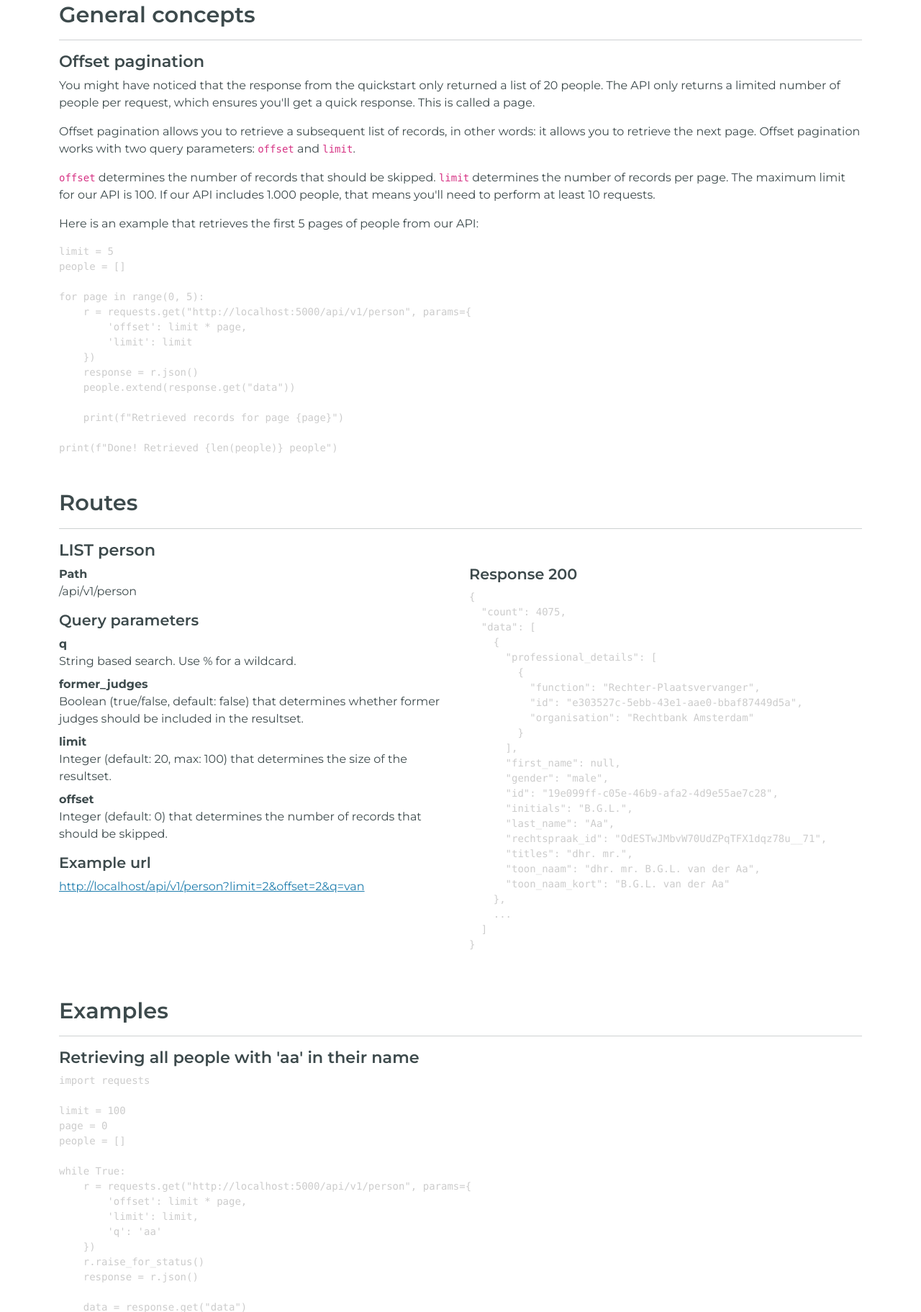
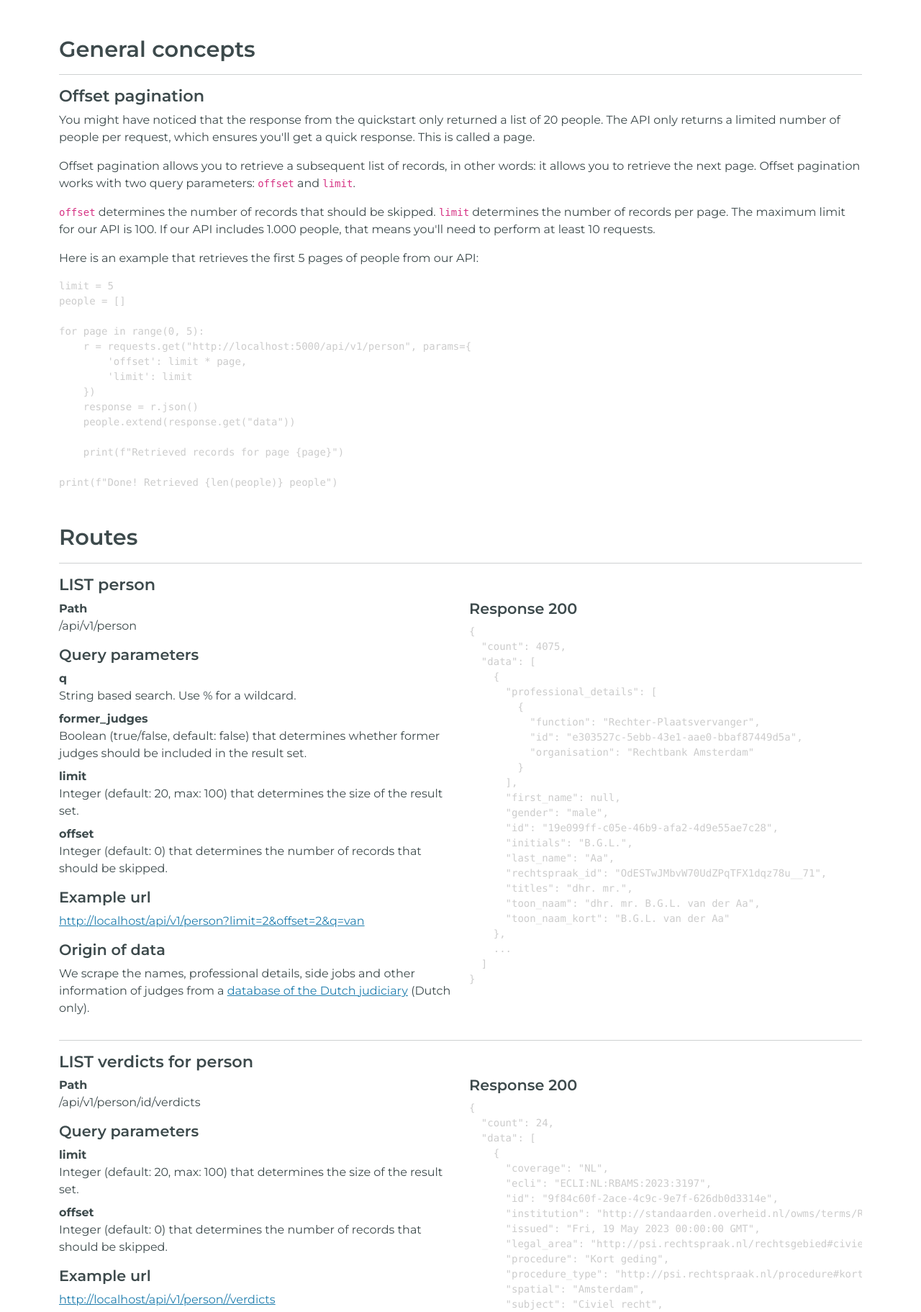
Before and after one commit to openstate/open-rechtspraak, a Flask app: page /api_docs in a window 1280 px wide. Shown: the part 1023-2846 px from the top of the page at 72% size. Run offline with Flask 3, Linux system fonts and the light colour scheme; style sheets or scripts are compiled from the project's sources.

Commit message:
Add documentation for endpoint

```diff
--- a/app/templates/docs/_routes.html
+++ b/app/templates/docs/_routes.html
@@ -17,17 +17,23 @@
           <dt>q</dt>
           <dd>String based search. Use % for a wildcard.</dd>
           <dt>former_judges</dt>
-          <dd>Boolean (true/false, default: false) that determines whether former judges should be included in the resultset.</dd>
+          <dd>Boolean (true/false, default: false) that determines whether former judges should be included in the
+            result set.
+          </dd>
           <dt>limit</dt>
-          <dd>Integer (default: 20, max: 100) that determines the size of the resultset.</dd>
+          <dd>Integer (default: 20, max: 100) that determines the size of the result set.</dd>
           <dt>offset</dt>
           <dd>Integer (default: 0) that determines the number of records that should be skipped.</dd>
         </dl>
 
         <h4>Example url</h4>
-        <a href="{{ url_for('api.person', limit=2, offset=2, q='van', _external=true) }}">
+        <p><a href="{{ url_for('api.person', limit=2, offset=2, q='van', _external=true) }}">
           {{ url_for('api.person', limit=2, offset=2, q='van', _external=true) }}
-        </a>
+        </a></p>
+
+        <h4>Origin of data</h4>
+        <p>We scrape the names, professional details, side jobs and other information of judges from a <a
+          href="https://namenlijst.rechtspraak.nl/">database of the Dutch judiciary</a> (Dutch only).</p>
       </div>
 
       <div class="col-lg-6">
@@ -61,5 +67,62 @@
     </div>
   </div>
 
+  <hr />
+  <div>
+    <h3>LIST verdicts for person</h3>
+    <div class="row">
+      <div class="col-lg-6">
+        <dl>
+          <dt>Path</dt>
+          <dd>{{ url_for('api.person_verdicts', id="id") }}</dd>
+        </dl>
+
+        <h4>Query parameters</h4>
+        <dl>
+          <dt>limit</dt>
+          <dd>Integer (default: 20, max: 100) that determines the size of the result set.</dd>
+          <dt>offset</dt>
+          <dd>Integer (default: 0) that determines the number of records that should be skipped.</dd>
+        </dl>
+
+        <h4>Example url</h4>
+        <p><a href="{{ url_for('api.person_verdicts', id=person.id, _external=true) }}">
+          {{ url_for('api.person_verdicts', id=person.id, _external=true) }}
+        </a></p>
+
+        <h4>Origin of data</h4>
+        <p>We scrape verdicts directly from the API of the Dutch judiciary. You can query a verdict through this URL: <a
+          href="https://data.rechtspraak.nl/uitspraken/content?id=ECLI:NL:RBAMS:2023:3197">https://data.rechtspraak.nl/uitspraken/content?id=ECLI:NL:RBAMS:2023:3197</a>.
+          Note that the Dutch judiciary does not support querying verdicts by judge. </p>
+      </div>
+
+      <div class="col-lg-6">
+        <h4>Response 200</h4>
+        <pre><code class="language-js">{
+  "count": 24,
+  "data": [
+    {
+      "coverage": "NL",
+      "ecli": "ECLI:NL:RBAMS:2023:3197",
+      "id": "9f84c60f-2ace-4c9c-9e7f-626db0d3314e",
+      "institution": "http://standaarden.overheid.nl/owms/terms/Rechtbank_Amsterdam",
+      "issued": "Fri, 19 May 2023 00:00:00 GMT",
+      "legal_area": "http://psi.rechtspraak.nl/rechtsgebied#civielRecht",
+      "procedure": "Kort geding",
+      "procedure_type": "http://psi.rechtspraak.nl/procedure#kortGeding",
+      "spatial": "Amsterdam",
+      "subject": "Civiel recht",
+      "summary": "De gevraagde voorzieningen worden geweigerd, met uitzondering van het verbod ten aanzien van de vooraankondigingen/het promotiemateriaal.",
+      "title": "ECLI:NL:RBAMS:2023:3197, Rechtbank Amsterdam, 19-05-2023, C/13/733232 / KG ZA 23-375",
+      "type": "Uitspraak",
+      "uri": "https://uitspraken.rechtspraak.nl/InzienDocument?id=ECLI:NL:RBAMS:2023:3197"
+    },
+    ...
+  ]
+}
+</code></pre>
+      </div>
+    </div>
+  </div>
 
 </div>
--- a/app/templates/pages/api_docs.html
+++ b/app/templates/pages/api_docs.html
@@ -1,23 +1,28 @@
 {% extends 'layouts/base.html' %}
-{% block title %}Home{% endblock %}
+{% block title %}API documentation{% endblock %}
 
 {% block content %}
   <div class="alert alert-info mb-4" role="alert">
-    Deze pagina is alleen beschikbaar in het Engels. Kom je er niet uit? Open dan een issue op onze publieke <a href="https://github.com/openstate/open-rechtspraak/issues">Github Issue Tracker</a>.
+    Deze pagina is alleen beschikbaar in het Engels. Kom je er niet uit? Open dan een issue op onze publieke <a
+    href="https://github.com/openstate/open-rechtspraak/issues">Github Issue Tracker</a>.
   </div>
 
   <h2>Before you get started</h2>
   <ul>
     <li>Our <a href="https://en.wikipedia.org/wiki/Representational_state_transfer">REST</a> <a
-        href="https://en.wikipedia.org/wiki/API">API</a> allows you to programmatically search through the judges in our
+      href="https://en.wikipedia.org/wiki/API">API</a> allows you to programmatically search through the judges in our
       database.
     </li>
     <li>There is no authentication required. It's free to use.</li>
     <li>The examples in this documentation are written in curl or Python using the <a
-        href="https://pypi.org/project/requests/">requests package</a>.
+      href="https://pypi.org/project/requests/">requests package</a>.
     </li>
     <li>If you need help, or if you'd like to show us what you made with our API, open up an <a
-        href="https://github.com/openstate/open-rechtspraak/issues">issue</a>!
+      href="https://github.com/openstate/open-rechtspraak/issues">issue</a>!
+    </li>
+    <li>Most data that we use comes from the website of the Dutch judiciary. For more information on what certain fields
+      mean, please visit <a href="https://www.rechtspraak.nl/Uitspraken/paginas/open-data.aspx">their open data
+        website</a> (Dutch only).
     </li>
   </ul>
 
```
